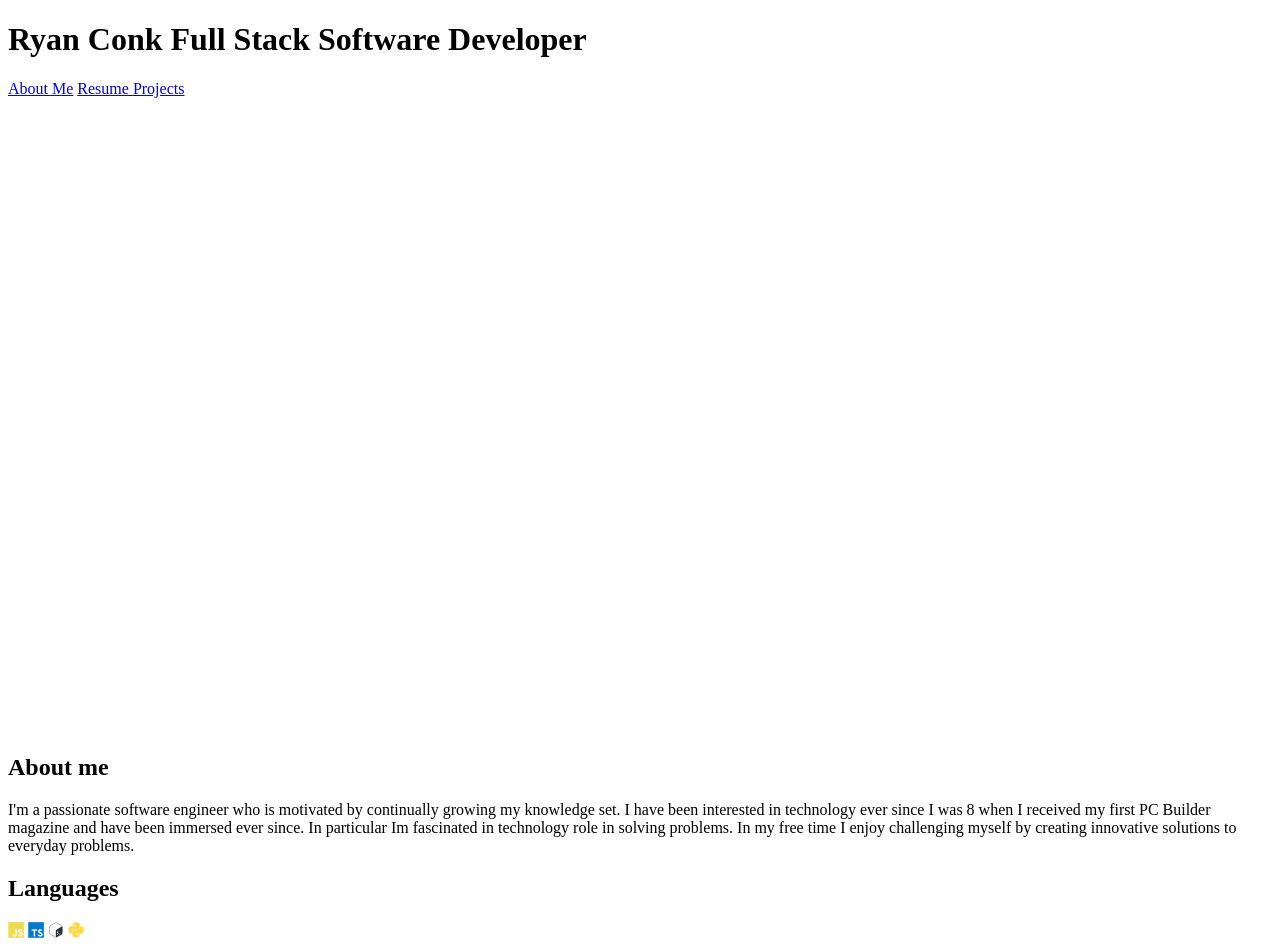
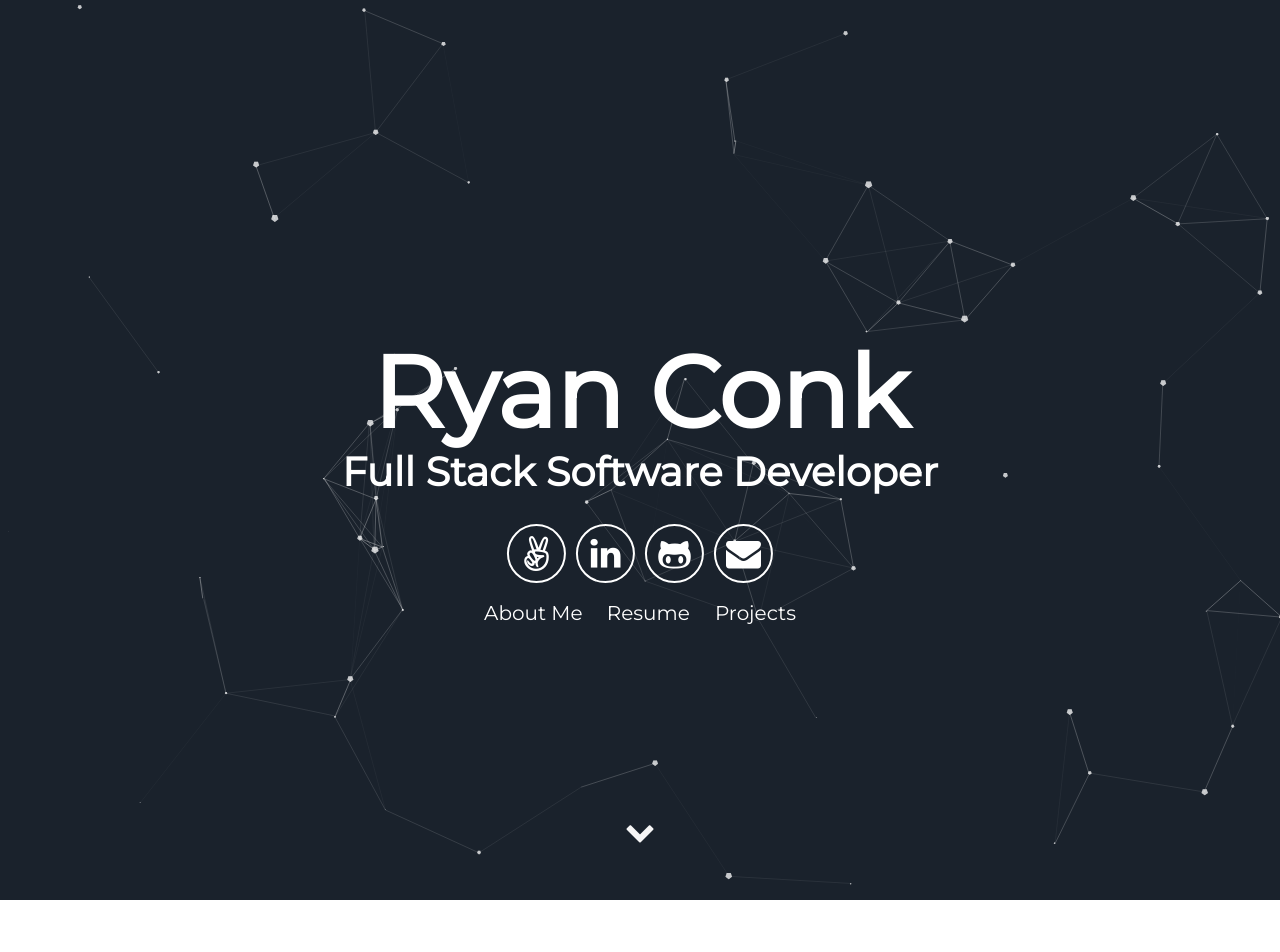
Before and after one commit to RyanGC93/RyanGC93.github.io, a Jekyll site: the page built from index.html, in a window 1280 px wide. Shown: the top 952 px of the page. Built offline with Jekyll 4.4.1, drawn with Linux system fonts in a browser that asks for light colours.

Commit message:
update the resume

```diff
--- a/_includes/head.html
+++ b/_includes/head.html
@@ -2,9 +2,10 @@
   <meta charset="utf-8">
   <meta http-equiv="X-UA-Compatible" content="IE=edge">
   <meta name="viewport" content="width=device-width, initial-scale=1">
-
+  <!-- Permissions-Policy: fullscreen=(), geolocation=() -->
   <title>{% if page.title %}{{ page.title }}{% else %}{{ site.title }}{% endif %}</title>
   <meta name="description" content="{% if page.description %}{{ page.description | strip_html | strip_newlines | truncate: 160 }}{% else %}{{ site.description }}{% endif %}">
   <link rel="stylesheet" href="https://cdn.jsdelivr.net/gh/devicons/devicon@latest/devicon.min.css">
+  <link rel="stylesheet" href="{{ "/assets/css/main.css" | prepend: site.baseurl }}">
   <!-- <link rel="image_src" href="http://www.domain.co.uk/images/image.jpg"> -->
 </head>
```
